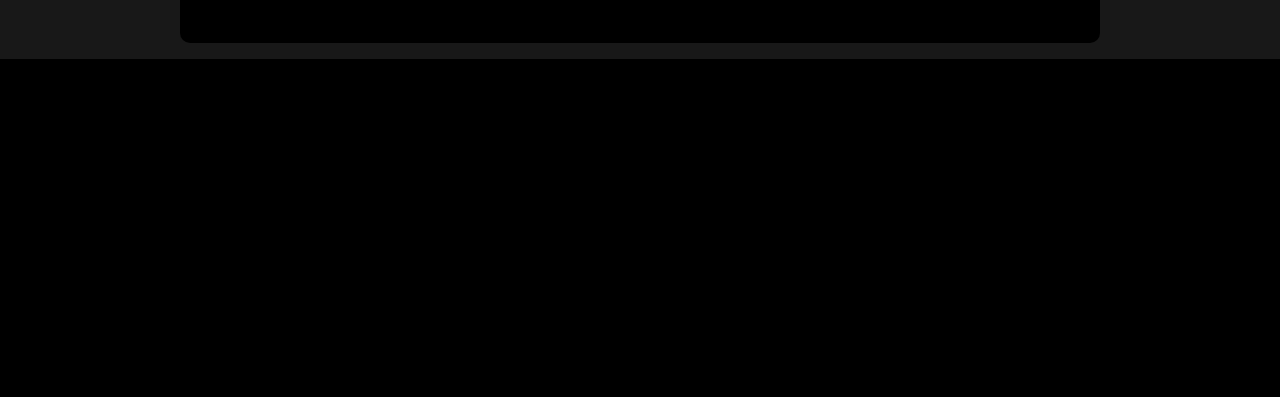
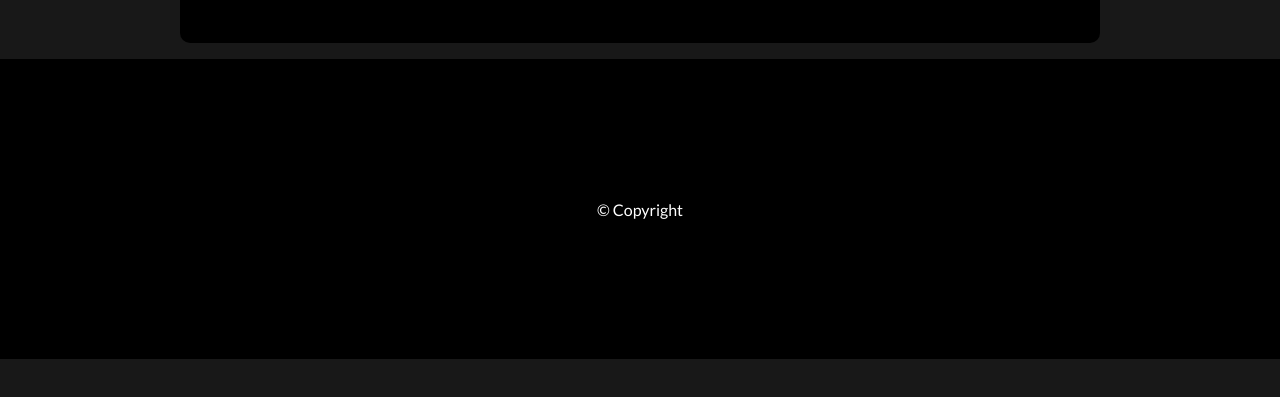
Before and after one commit to tiago-costa-s/portfolio-pessoal, a plain HTML site: page index.html in a window 1280 px wide. Shown: the part 2305-2702 px from the top of the page. After the commit the page ends 2664 px from the top, so only its background shows below. Drawn offline with nearby package versions, Linux system fonts and the light colour scheme.

Commit message:
Var colors

```diff
--- a/css/style.css
+++ b/css/style.css
@@ -3,8 +3,7 @@
     --text-primary-color: #ffffff;
     --text-secundary-color: #000000;
     --text-tertiary-color: #9c9c9c;
-    --border-color: #545454;
-
+     --border-color: #545454;
     --urticaria-color: #129af5;
 }
 
@@ -285,8 +284,11 @@ textarea {
 
 /* FOOTER */
 #footer {
+    display: flex;
+    align-items: center;
+    justify-content: center;
     width: 100vw;
-    height: 500px;
+    height: 300px;
     background-color: var(--text-secundary-color);
 }
 
--- a/index.html
+++ b/index.html
@@ -178,7 +178,9 @@
         </section>
     </main>
     <!-- Footer -->
-    <footer id="footer"></footer>
+    <footer id="footer">
+        &copy Copyright
+    </footer>
 </body>
 
 </html>
```
